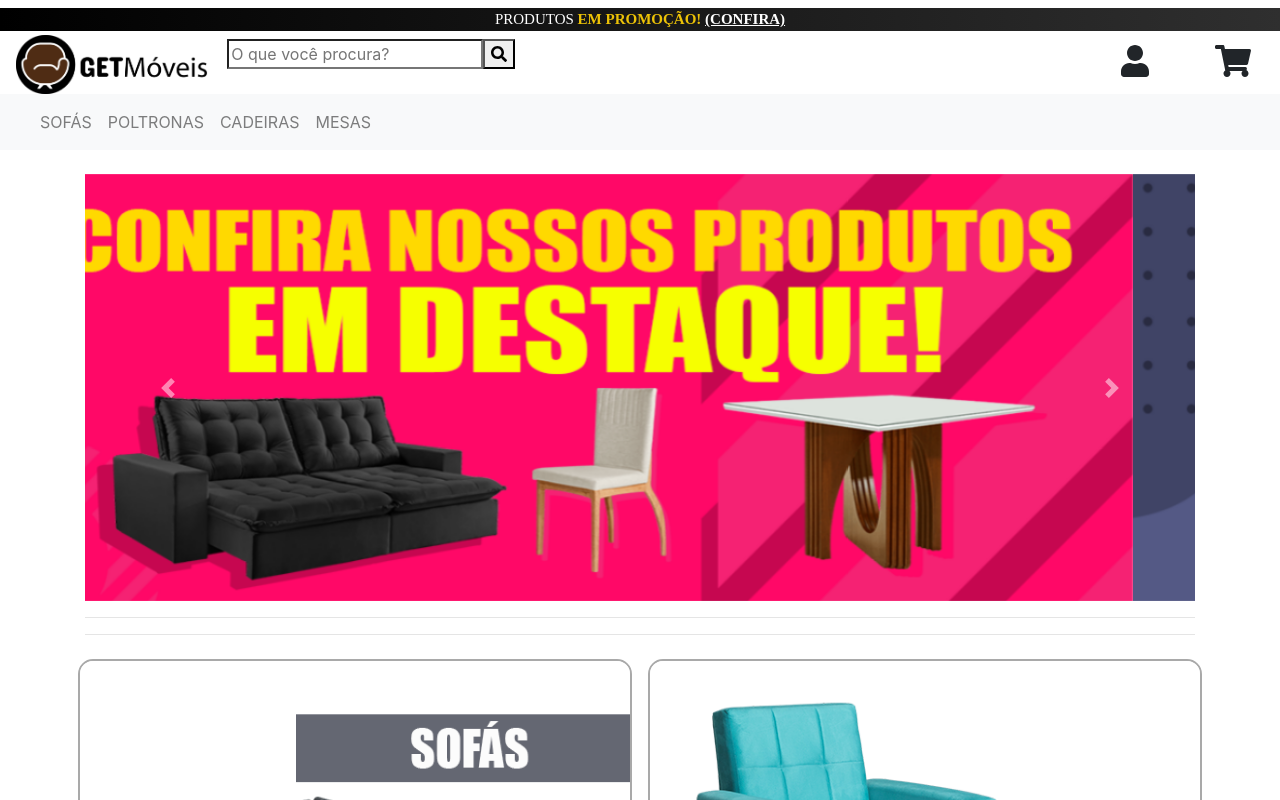
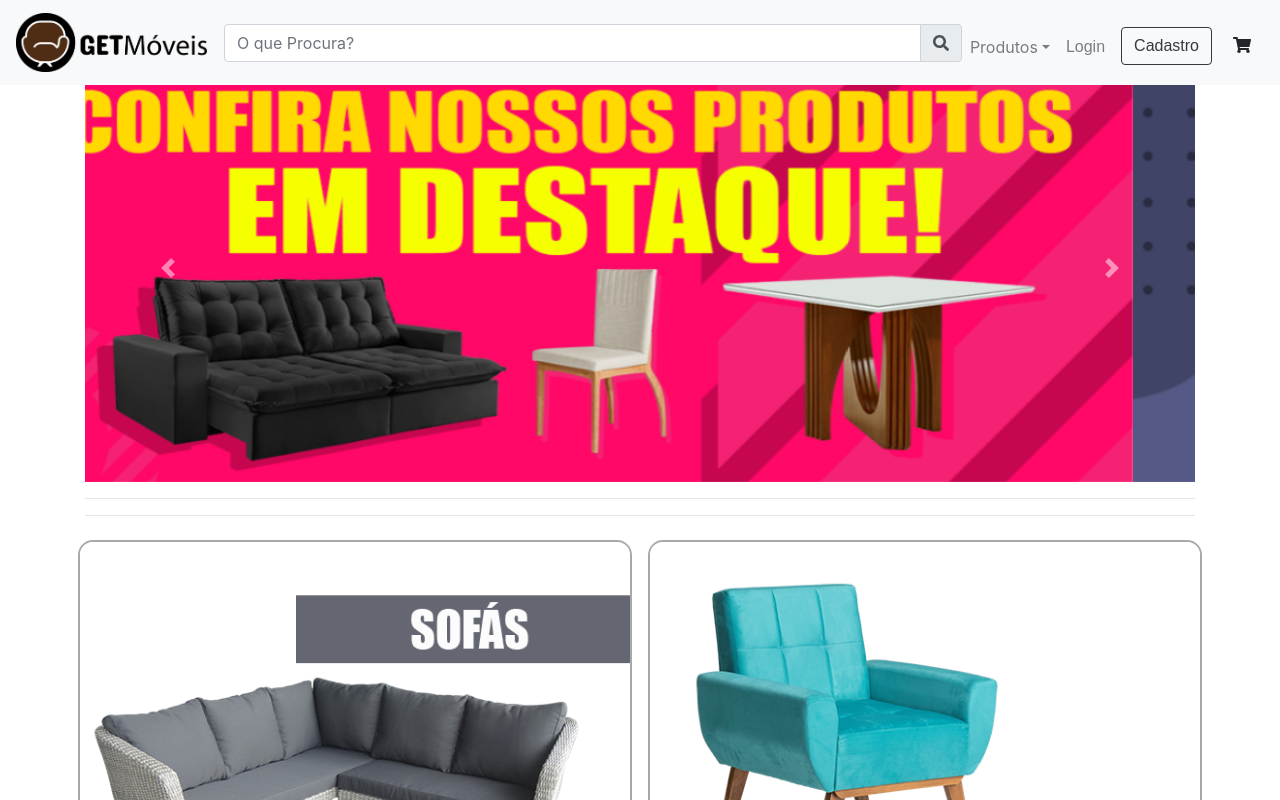
Before and after one commit to bielmoita/projetoIntegrador, an Angular app in the folder getMoveis/: page /home in a window 1280 px wide. Shown: the top 800 px of the page. Built offline with nearby package versions, Linux system fonts and the light colour scheme.

Commit message:
Correção master

```diff
--- a/getMoveis/src/app/navbar/navbar.component.html
+++ b/getMoveis/src/app/navbar/navbar.component.html
@@ -1,4 +1,4 @@
-<div class="container-fluid p-0">
+<div class="container-fluid">
 
     <div class="topbar mt-2">
         <p style="font-family: Margem; font-size: 15px; color: #fff; text-transform: uppercase; margin-bottom: 0;">
@@ -8,63 +8,57 @@
         </p>
     </div>
 
-    <div class="row fundonav">
-        <div class="col-2 ml-3 mt-1">
-            <a routerLink='/home'><img a routerLink='/home' id="logoicon" src="assets/img/nav/get_home.png"
-                    alt="Logo GET Móveis"></a>
-        </div>
-        <div class="col-8 p-2">
-            <form class="form-inline">
-                <input class="form-input" id="pesquisar" type="search" placeholder="O que você procura?">
-                <button class="searchbtn" type="submit">
-                    <fa-icon [icon]="faSearch"></fa-icon>
-                </button>
-            </form>
-        </div>
-        <div class="col-1" data-toggle="modal" data-target="#login">
-            <button class="btn btn-default" type="submit" routerLink='cadastro'>
-                <fa-icon [icon]="faUser" class="faUser fa-2x"></fa-icon>
-            </button>
-        </div>
-        <div>
-            <button class="col-1 btn btn-default" type="submit">
-                <fa-icon [icon]="faShoppingCart" class="faShoppingCart fa-2x"></fa-icon>
-            </button>
-        </div>
+    <nav class="navbar navbar-expand-sm navbar-light bg-light fixed-top py-2 box-shadow">
 
-    </div>
+        <a routerLink='/home' class="navbar-brand">
+            <img src="assets/img/nav/get_home.png" id="logoicon" alt="Logo Getmoveis">
+        </a>
 
-    <div class="navbar navbar-expand-lg navbar-light bg-light">
-
-        <a class="navbar-brand"></a>
-
-        <button class="navbar-toggler" type="button" data-toggle="collapse" data-target="#navbarSite">
+        <button class="navbar-toggler" type="button" data-toggle="collapse" data-target="#menu"
+            aria-controls="navbarSupportedContent" aria-expanded="false" aria-label="Abrir Navegação">
             <span class="navbar-toggler-icon"></span>
         </button>
 
-        <div class="collapse navbar-collapse" id="navbarSite">
+        <div class="input-group md-form form-sm form-2 pl-0">
+            <input class="form-control my-0 py-1 red-border" type="text" placeholder="O que Procura?"
+                aria-label="Pesquisar">
+            <div class="input-group-append">
+                <span class="input-group-text red lighten-3 btn btn-outline-primary" id="Pesquisar" routerLink='sofas'>
+                    <fa-icon [icon]="faSearch"></fa-icon>
+                </span>
+            </div>
+        </div>
 
-            <ul class="navbar-nav mr-auto">
 
-                <li class="nav-item">
-                    <a class="nav-link" routerLink='sofas'>SOFÁS</a>
+        <div class="collapse navbar-collapse" id="menu">
+            <ul class="navbar-nav ml-auto">
+                <li class="nav-item dropdown">
+                    <a class="nav-link dropdown-toggle mt-2" href="#" id="navbarDropdown" role="button"
+                        data-toggle="dropdown" aria-haspopup="true" aria-expanded="false">Produtos</a>
+                    <div class="dropdown-menu" aria-labelledby="navbarDropdown">
+                        <a class="dropdown-item cortexto" routerLink='#'>Cadeiras</a>
+                        <a class="dropdown-item cortexto" routerLink='#'>Mesas</a>
+                        <a class="dropdown-item cortexto" routerLink='#'>Poltronas</a>
+                        <a class="dropdown-item cortexto" routerLink='sofas'>Sofás</a>
+                    </div>
                 </li>
                 <li class="nav-item">
-                    <a class="nav-link" href="#">POLTRONAS</a>
+                    <a class="nav-link mt-2 cortexto" href="" data-toggle="modal" data-target="#login">Login</a>
                 </li>
                 <li class="nav-item">
-                    <a class="nav-link" href="#">CADEIRAS</a>
+                    <a class="btn btn-outline-dark ml-md-2 mt-2 cortexto" routerLink='cadastro'>Cadastro</a>
                 </li>
                 <li class="nav-item">
-                    <a class="nav-link" href="#">MESAS</a>
+                    <a class="nav-item btn ml-md-2 mt-2 cortexto" routerLink='cadastro'>
+                        <fa-icon [icon]="faShoppingCart" class="faShoppingCart fa-1x"></fa-icon>
+                    </a>
                 </li>
-
             </ul>
-
         </div>
-    </div>
+    </nav>
 
     <!-- Modal Login -->
+
     <div class="modal fade" id="login" tabindex="-1" role="dialog" aria-labelledby="exampleModalLabel"
         aria-hidden="true">
         <div class="modal-dialog" role="document">
@@ -72,24 +66,19 @@
             <div class="modal-content container">
                 <div class="row modal-header">
                     <h5 class="col-6 mt-3"><strong>Login</strong></h5>
-                    <button type="button" class="close d-flex align-items-end col-6 mt-2" data-dismiss="modal"
-                        aria-label="Close">
-                        <span aria-hidden="true">&times;</span>
-                    </button>
                 </div>
 
                 <div class="modal-body pt-0">
-                    <div class="row">
-                        <div class="col d-flex align-items-center">
-                            <a href="https://www.hcode.com.br" target="_blank">
-                                <img class="mb-2" src="assets/img/nav/get_home.png" style="width: 12rem;"
-                                    alt="Logo da Hcode">
+                    <div>
+                        <div class="mx-4 mb-3">
+                            <a routerLink='home' target="_blank">
+                                <img src="assets/img/nav/get_home.png" style="width: 12rem;" alt="Logo da Hcode">
                             </a>
                         </div>
                     </div>
 
                     <div class="row">
-                        <div class="col d-flex align-items-center">
+                        <div class="col">
                             <form action="/login" method="POST" id="form-login">
 
                                 <div>
@@ -100,9 +89,25 @@
                                     <input type="password" id="password" placeholder="Digite a senha" required>
                                 </div>
 
+                                <div class="row">
+                                    <div>
+                                        <!-- Lembrar -->
+                                        <div class="col-6 ml-3 form-check">
+                                            <input type="checkbox" class="form-check-input" style="width: 30%;"
+                                                id="materialLoginFormRemember">
+                                            <label class="form-check-label"
+                                                for="materialLoginFormRemember">Lembrar</label>
+                                        </div>
+                                    </div>
+                                    <div>
+                                        <!-- Trocar Senha -->
+                                        <a class="class-6 ml-4" href="">Esqueceu a senha?</a>
+                                    </div>
+                                </div>
+
                                 <div>
-                                    <button id="btn-submit" class="btn-outline-dark BotaoEnviar">Enviar</button>
-                                    <h6 class="p-1">Não tem conta?<br><a href="cadastro">cadastre-se</a></h6>
+                                    <button id="btn-submit" class="btn BotaoEnviar">Enviar</button>
+                                    <h6 class="p-2">Não tem conta?<br><a href="cadastro">cadastre-se</a></h6>
 
                                 </div>
 
@@ -113,10 +118,6 @@
 
             </div>
         </div>
-
         <!-- FIM MODAL LOGIN -->
-
-
     </div>
-
 </div>
--- a/getMoveis/src/app/sobrenos/sobrenos.component.html
+++ b/getMoveis/src/app/sobrenos/sobrenos.component.html
@@ -22,7 +22,7 @@
   <div class="container">
     <!-- MISSÃO VISÃO E VALORES -->
     <hr class="featurette-divider">
-    <div class="row p-2">
+    <div class="row p-2 mt-5">
       <div class="col-lg-6">
         <h2 class="d-flex justify-content-center">MISSÃO</h2>
         <p class="lead text-center">Percebemos que móveis em estado de deterioração são destinados a locais
```
